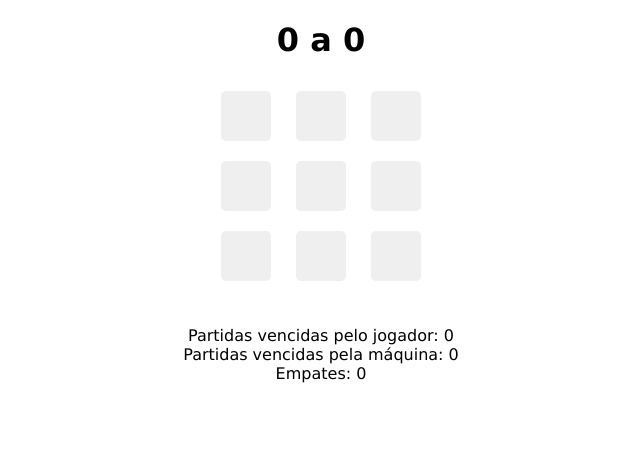
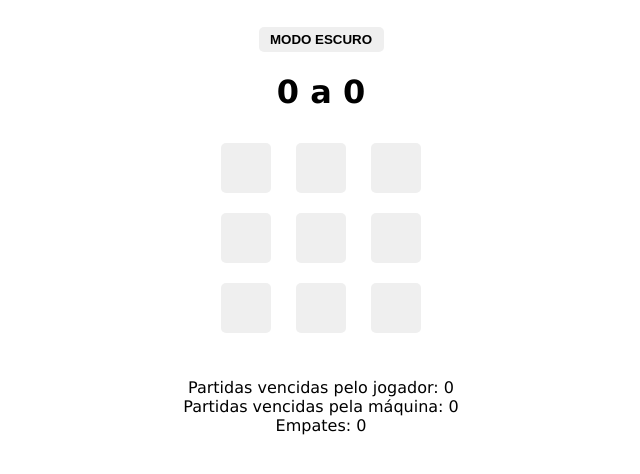
Before and after one commit to pablofsc/tic-tac-toe, a plain HTML site: page index.html in a window 1280 px wide. Shown: the whole page, without its empty margins (319-959 px from the left). Drawn offline with Linux system fonts and the light colour scheme.

Commit message:
Implementa modo escuro

```diff
--- a/index.html
+++ b/index.html
@@ -9,8 +9,14 @@
     <title>Jogo da Velha - Web</title>
 </head>
 
-<body>
-    <h1><span id=partidasVencidasJogadorH1> </span> a <span id=partidasVencidasMaquinaH1> </span></h1>
+<body id="corpo">
+    <br>
+    <div>
+        <input type="button" value="MODO ESCURO" id="modoEscuro" onclick="alternarModoEscuro()">
+    </div>
+    <h1>
+        <span id=partidasVencidasJogadorH1> </span> a <span id=partidasVencidasMaquinaH1> </span>
+    </h1>
     <div>
         <input type="button" value=" " class="casa" id="0">
         <input type="button" value=" " class="casa" id="1">
--- a/script.js
+++ b/script.js
@@ -8,14 +8,32 @@ var primeiroJogador = 'x';
 var partidasVencidasX = 0;
 var partidasVencidasO = 0;
 var empates = 0;
+var modoEscuroCheckbox = false;
 
 window.onload = function () {
+    //document.getElementById("modoEscuro").addEventListener("change", alternarModoEscuro());
+
     for (let i = 0; i <= 8; i++) {
         botoes.push(document.getElementById(i));
         botoes[i].addEventListener("click", () => checarValidez(i));
     }
 
     atualizarPlacares();
+}
+
+function alternarModoEscuro() {
+    modoEscuroCheckbox = !modoEscuroCheckbox;
+
+    if (modoEscuroCheckbox) {
+        document.getElementById("corpo").style.backgroundColor = "#1B1A17";
+        document.getElementById("corpo").style.color = "#F5F5F5";
+        document.getElementById("modoEscuro").value = "MODO CLARO";
+    }
+    else {
+        document.getElementById("corpo").style.backgroundColor = "";
+        document.getElementById("corpo").style.color = "";
+        document.getElementById("modoEscuro").value = "MODO ESCURO";
+    }
 }
 
 function alterarCorBotao(botao, backgroundColor, color) {
--- a/styles.css
+++ b/styles.css
@@ -14,7 +14,7 @@
 .casa:hover {
     border-width: 0px;
     border-radius: 50%;
-    transition: border-radius 0.1s, transform 0.5s 0.1s;
+    transition: border-radius 0.1s, transform 1s 0.25s;
     transform: scale(1.25);
     cursor: pointer;
 }
@@ -22,4 +22,17 @@
 body {
     font-family: 'Lucida Sans', 'Lucida Sans Regular', 'Lucida Grande', 'Lucida Sans Unicode', Geneva, Verdana, sans-serif;
     text-align: center;
+    transition: 0.5s;
 }
+
+#modoEscuro {
+    font-weight: bold;
+    height: 25px;
+    width: 125px;
+    border-width: 0px;
+    border-radius: 5px;
+}
+
+#modoEscuro:hover {
+    cursor: pointer;
+}
```
